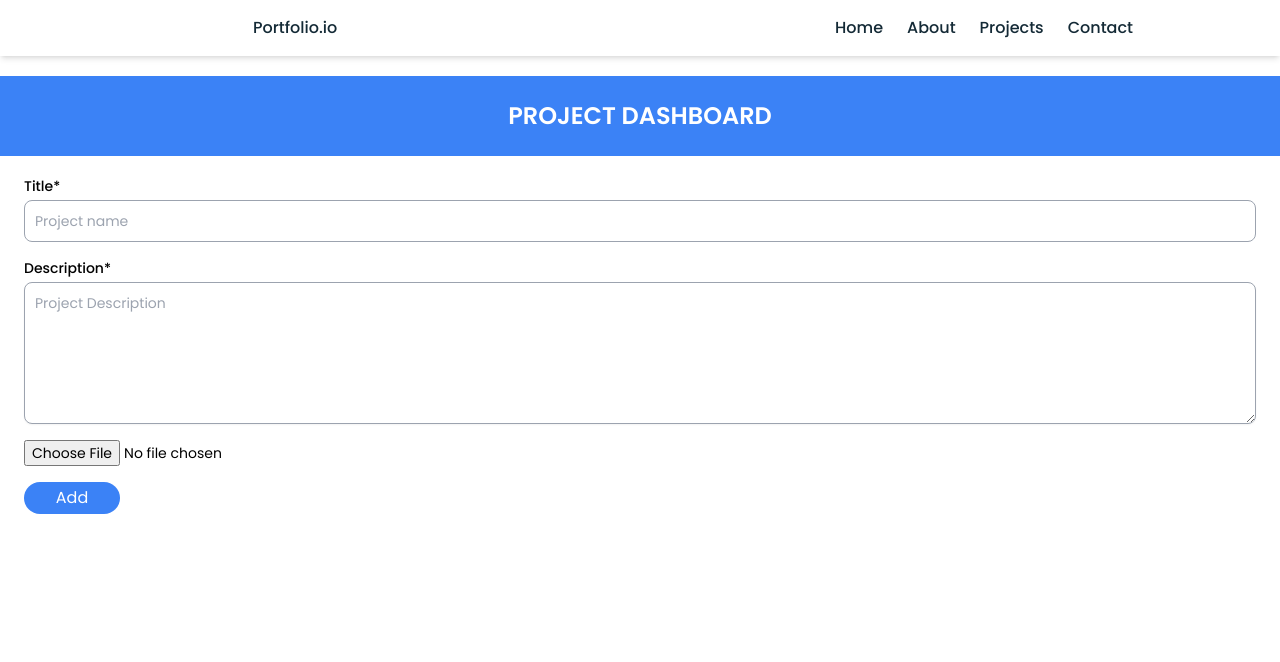
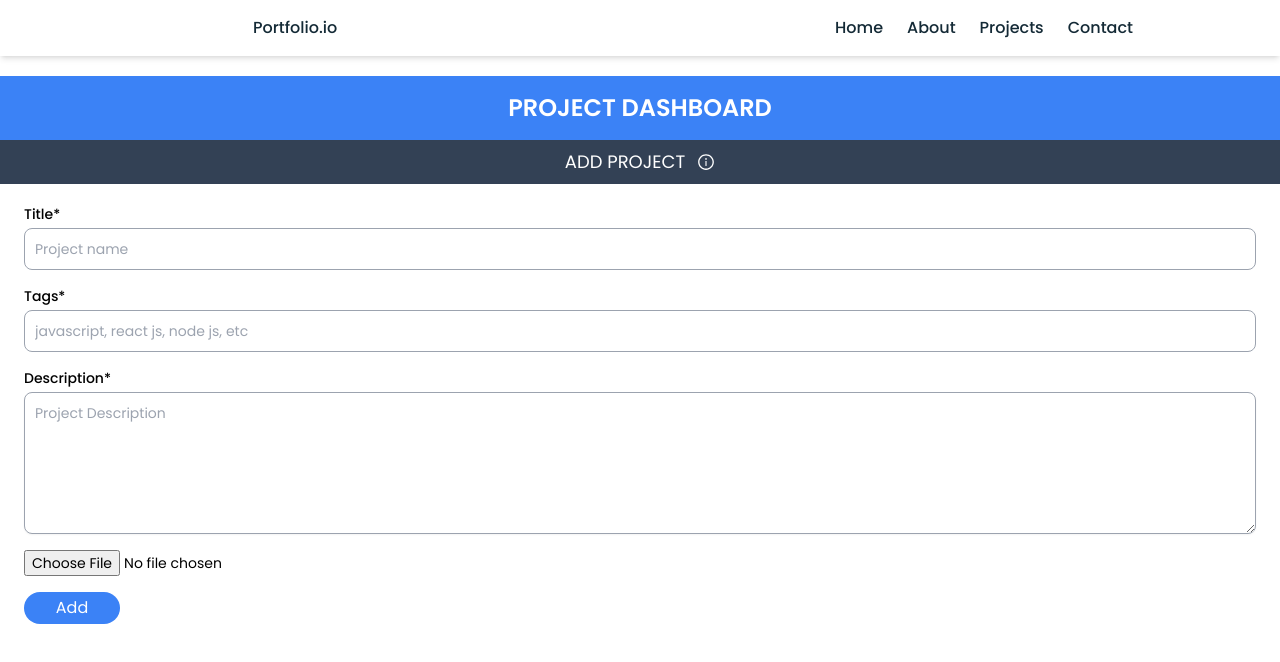
Before and after one commit to Himanshu-0981/my-portfolio, a React (Vite) app: page /dashboard in a window 1280 px wide. Shown: the top 662 px of the page. Built offline with nearby package versions, Linux system fonts and the light colour scheme; no server answers.

Commit message:
connection to backend established

```diff
--- a/src/pages/DashBoard.jsx
+++ b/src/pages/DashBoard.jsx
@@ -1,31 +1,108 @@
 // ! Not a good way to create a dashboard page without authentication
 // ! but i'm doing this for now only.
+
+import React, { useState, useEffect } from "react";
+import { AiOutlineInfoCircle } from "react-icons/ai";
 
 import Button from "../components/Button";
 import TopHeading from "../components/TopHeading";
 
 export const DashBoard = () => {
+  const [toggle, setToggle] = useState(false);
+  const [projectData, setProjectData] = useState({
+    title: new String(""),
+    tags: new String(""),
+    description: new String(""),
+  });
+  const handleToggle = () => setToggle(!toggle);
+  const URL = "http://localhost:5000/projects";
+
+  const sendDataToBackend = async () => {
+    const data = { ...projectData };
+    try {
+      const response = await fetch(URL, {
+        method: "POST",
+        headers: {
+          "Content-Type": "application/json",
+        },
+        body: JSON.stringify(data),
+      });
+      const savedProject = await response.json();
+      console.log("Project added", savedProject);
+    } catch (error) {
+      console.log(error);
+    }
+  };
+
+  useEffect(() => {
+    const fetchData = async () => {
+      const req = await fetch("http://localhost:5000/projects");
+      const res = await req.json();
+      console.log(res);
+    };
+    fetchData();
+  }, []);
+
+  const handleSubmit = (event) => event.preventDefault();
+  const handleAdd = () => sendDataToBackend();
+
   return (
     <>
       <TopHeading
         title={"PROJECT DASHBOARD"}
         styleClass={
-          "p-6 bg-blue-500 text-white underline-none no-underline mt-0"
+          "p-4 bg-blue-500 text-white underline-none no-underline mt-0"
         }
       />
-      <form className="space-y-4 text-black mt-5 pr-6 pl-6">
+
+      <section className="flex justify-center items-center text-lg text-white bg-slate-700 p-2 ">
+        <div className="mr-3 ">ADD PROJECT</div>
+        <div className="cursor-pointer" onClick={handleToggle}>
+          {<AiOutlineInfoCircle />}
+        </div>
+      </section>
+
+      <div className={` text-sm p-2  ${toggle ? "block" : "hidden"}`}>
+        <p className=""> 🔴 Not an ideal way to create a dashboard </p>
+      </div>
+
+      <form
+        className="space-y-4 text-black mt-5 pr-6 pl-6"
+        onSubmit={handleSubmit}
+      >
         <div>
           <label className="block mb-1 text-sm font-medium ">Title*</label>
           <input
+            onChange={(e) =>
+              setProjectData({ ...projectData, title: e.target.value })
+            }
+            value={projectData.title}
             type="text"
             className=" bg-white text-black border text-sm rounded-lg block w-full p-2.5 border-gray-400 "
             placeholder="Project name"
             required
           />
         </div>
+        <div>
+          <label className="block mb-1 text-sm font-medium ">Tags*</label>
+          <input
+            onChange={(e) =>
+              setProjectData({ ...projectData, tags: e.target.value })
+            }
+            value={projectData.tags}
+            type="text"
+            className=" bg-white text-black border text-sm rounded-lg block w-full p-2.5 border-gray-400 "
+            placeholder="javascript, react js, node js, etc "
+            required
+          />
+        </div>
         <div className="sm:col-span-2">
           <label className="block mb-1 text-sm font-medium">Description*</label>
           <textarea
+            onChange={(e) =>
+              setProjectData({ ...projectData, description: e.target.value })
+            }
+            value={projectData.description}
             id="message"
             rows="6"
             className="block p-2.5 w-full text-sm text-black rounded-lg shadow-sm border border-gray-400"
@@ -35,7 +112,12 @@ export const DashBoard = () => {
         <div className="text-sm">
           <input type="file" name="" id="" />
         </div>
-        <Button title={"Add"} bg={"bg-blue-500"} width={"w-24"} />
+        <Button
+          title={"Add"}
+          bg={"bg-blue-500"}
+          width={"w-24"}
+          handleClick={handleAdd}
+        />
       </form>
     </>
   );
```
